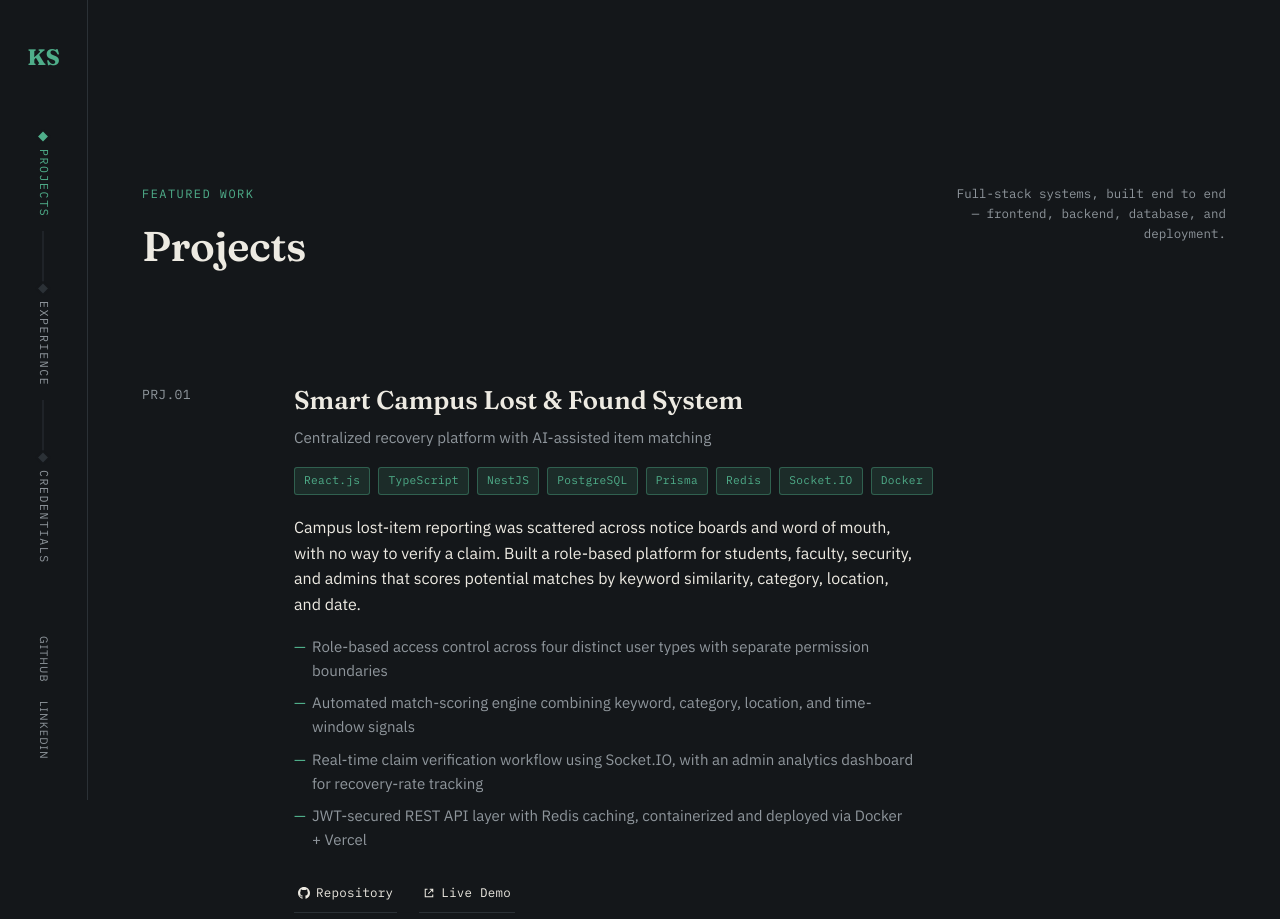
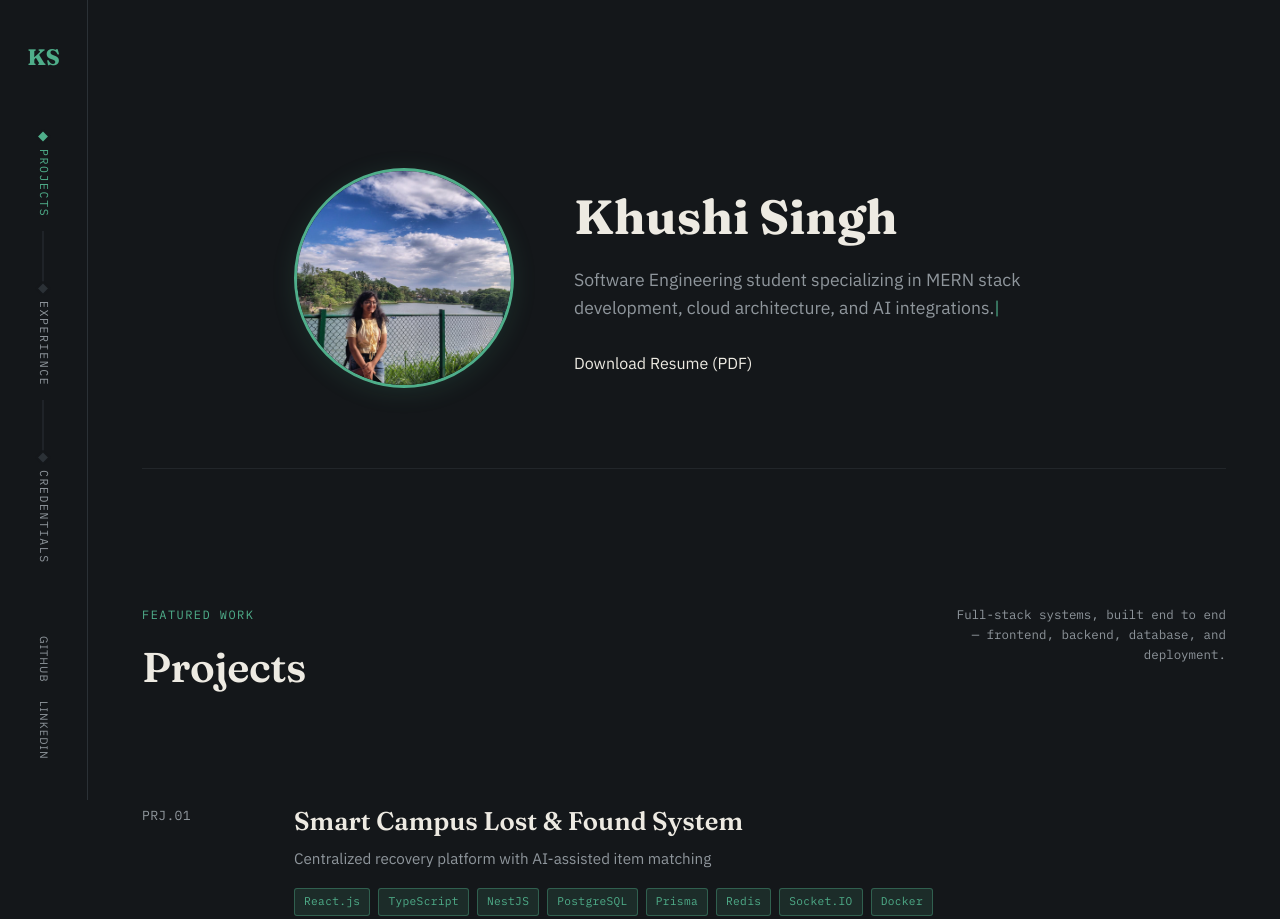
Before and after one commit to khushi26singh/portfolio, a plain HTML site: page index.html in a window 1280 px wide. Shown: the top 919 px of the page. Drawn offline with Linux system fonts and the light colour scheme.

Commit message:
Add hero section, profile picture, and resume

```diff
--- a/index.html
+++ b/index.html
@@ -412,6 +412,58 @@
   .cert-verify:hover{color:var(--accent); border-color:var(--accent);}
   .cert-verify svg{width:11px; height:11px;}
 
+  /* Updated Hero Section Styling */
+    .hero-section {
+      padding: 80px 0;
+      border-bottom: 1px solid var(--line-soft);
+      margin-bottom: 40px;
+    }
+
+    .hero-content {
+      display: flex;
+      align-items: center;
+      justify-content: center; /* Centers the content to fill blank space */
+      gap: 60px; /* Increased gap for better breathing room */
+      max-width: 900px;
+      margin: 0 auto; /* Keeps it centered in the wrap */
+    }
+
+    .profile-pic {
+      width: 220px; /* Increased from 150px */
+      height: 220px; /* Increased from 150px */
+      border-radius: 50%;
+      object-fit: cover;
+      border: 3px solid var(--accent); /* Slightly thicker border */
+      box-shadow: 0 4px 25px var(--accent-dim);
+      flex-shrink: 0; /* Prevents the image from squishing */
+    }
+
+    .hero-name {
+      font-size: 3rem; /* Slightly larger name */
+      color: var(--text);
+      margin-bottom: 10px;
+      font-family: 'Fraunces', serif;
+    }
+
+    .hero-tagline {
+      font-size: 1.1rem;
+      color: var(--text-muted);
+      margin-bottom: 25px;
+      max-width: 500px;
+      line-height: 1.6;
+      min-height: 60px; /* Prevents layout jumping while typing */
+    }
+
+    /* Blinking cursor for the typing effect */
+    .typing-cursor::after {
+      content: '|';
+      color: var(--accent);
+      animation: blink 1s step-end infinite;
+    }
+
+    @keyframes blink {
+      50% { opacity: 0; }
+    }
   /* ===== Certifications grid ===== */
 
   .cert-grid{
@@ -513,7 +565,25 @@
 
   <main>
     <div class="wrap">
+      <!-- HERO SECTION -->
+        <section class="hero-section">
+          <div class="hero-content">
+            <img src="profile.jpeg" alt="Khushi Singh" class="profile-pic">
 
+            <div class="hero-text">
+              <h1 class="hero-name">Khushi Singh</h1>
+              <p class="hero-tagline typing-cursor" id="typewriter">
+
+              </p>
+
+              <div class="hero-actions">
+                <a href="Khushi_Singh_Resume.pdf" download class="btn-primary">
+                  <i class="codicon codicon-desktop-download"></i> Download Resume (PDF)
+                </a>
+              </div>
+            </div>
+          </div>
+        </section>
       <!-- ===================== PROJECTS ===================== -->
       <section class="section" id="projects">
         <div class="section-head">
@@ -761,6 +831,26 @@
     document.documentElement.style.scrollBehavior = 'auto';
   }
 </script>
+<script>
+    const textToType = "Software Engineering student specializing in MERN stack development, cloud architecture, and AI integrations.";
+    const typeElement = document.getElementById("typewriter");
+    let textIndex = 0;
+
+    function typeWriter() {
+      if (textIndex < textToType.length) {
+        typeElement.innerHTML += textToType.charAt(textIndex);
+        textIndex++;
+        setTimeout(typeWriter, 35); // Adjust speed here (lower is faster)
+      } else {
+        // Optional: Remove cursor after typing finishes
+        // typeElement.classList.remove("typing-cursor");
+      }
+    }
+
+    // Start the typing effect when the page loads
+    window.addEventListener("load", typeWriter);
+  </script>
+
 
 </body>
 </html>
```
Also changed, not shown: profile.jpeg (added), 1 other file.
